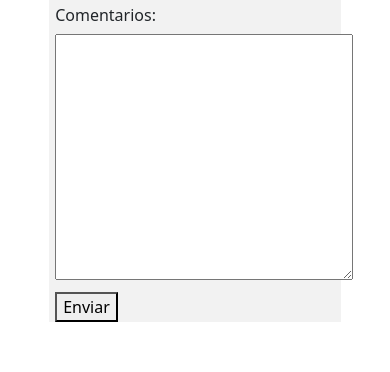
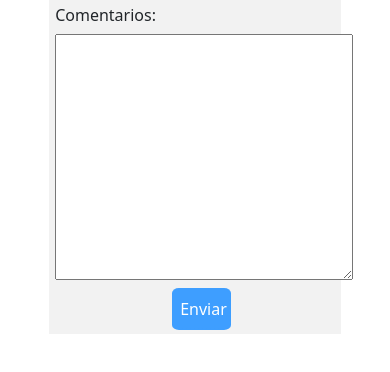
Before and after one commit to Fer11D/Codo-a-Codo, a plain HTML site: page registrarse.html in a window 390 px wide. Shown: the part 946-1318 px from the top of the page. Drawn offline with nearby package versions, Linux system fonts and the light colour scheme.

Commit message:
Se posicionó el botón del carrousel y se posicionó el botón del formulario de registro

```diff
--- a/estilos.css
+++ b/estilos.css
@@ -89,8 +89,20 @@ main div form div{
 
 .formulario h2{
     position: relative;
-    left: 28.25vw;
+    left: 24.25vw;
     top: 0;
+}
+
+.enviar{
+    background-color: #3e9eff;
+    color: white;
+    width: 7vw;
+    height: 5vh;
+    border: #3e9eff 2px dotted;
+    border-radius: 12%;
+    position: relative;
+    left: 35vw;
+    top: -.5vh;
 }
 
 /* Imágenes de la página "Nuestros clientes" */
@@ -152,7 +164,10 @@ footer{
         top: 5vh;
     }
 
-    /* FALTA CAMBIAR LA POSICION DE LOS BOTONES DE NAVEGACION DEL CARRUSEL, ESTAN MUY BAJOS */
+    .carousel-control-prev, .carousel-control-next{
+        top: 10vh;
+        height: 25vh;
+    }
 
     /* Configuración del body de la página Acerca de.... */
 
@@ -184,7 +199,12 @@ footer{
     .formulario h2{
         position: absolute;
         top: -5vh;
-        left: 15vw;
+        left: 10vw;
+    }
+
+    .enviar{
+        width: 15vw;
+        left: 30vw;
     }
 
     /* Configuración para sección sucursales */
--- a/registrarse.html
+++ b/registrarse.html
@@ -120,7 +120,7 @@
                 </div>
 
                 <div>
-                <button type="submit">Enviar</button>
+                <button class="enviar" type="submit">Enviar</button>
                 </div>
             </form>
         </div>
```
